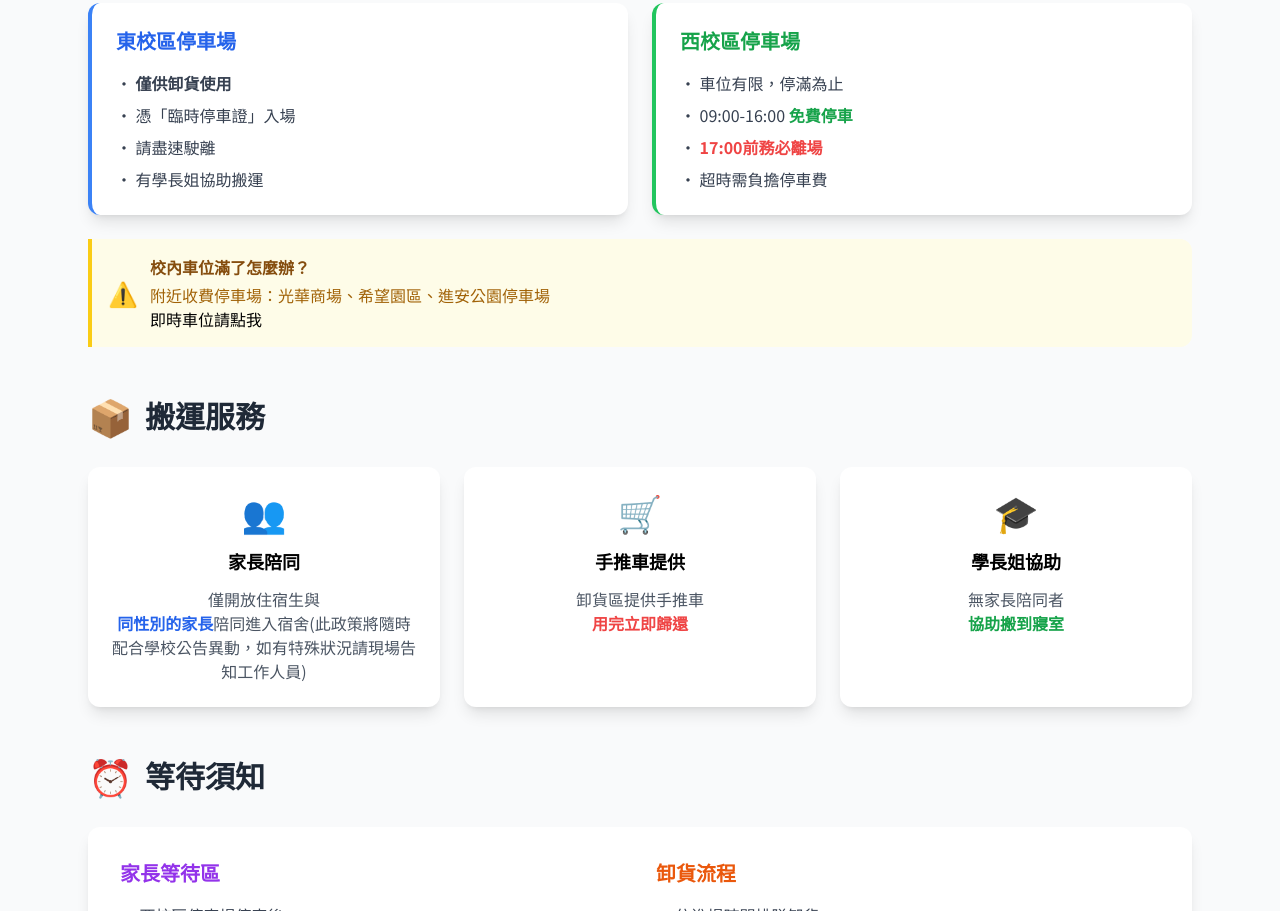
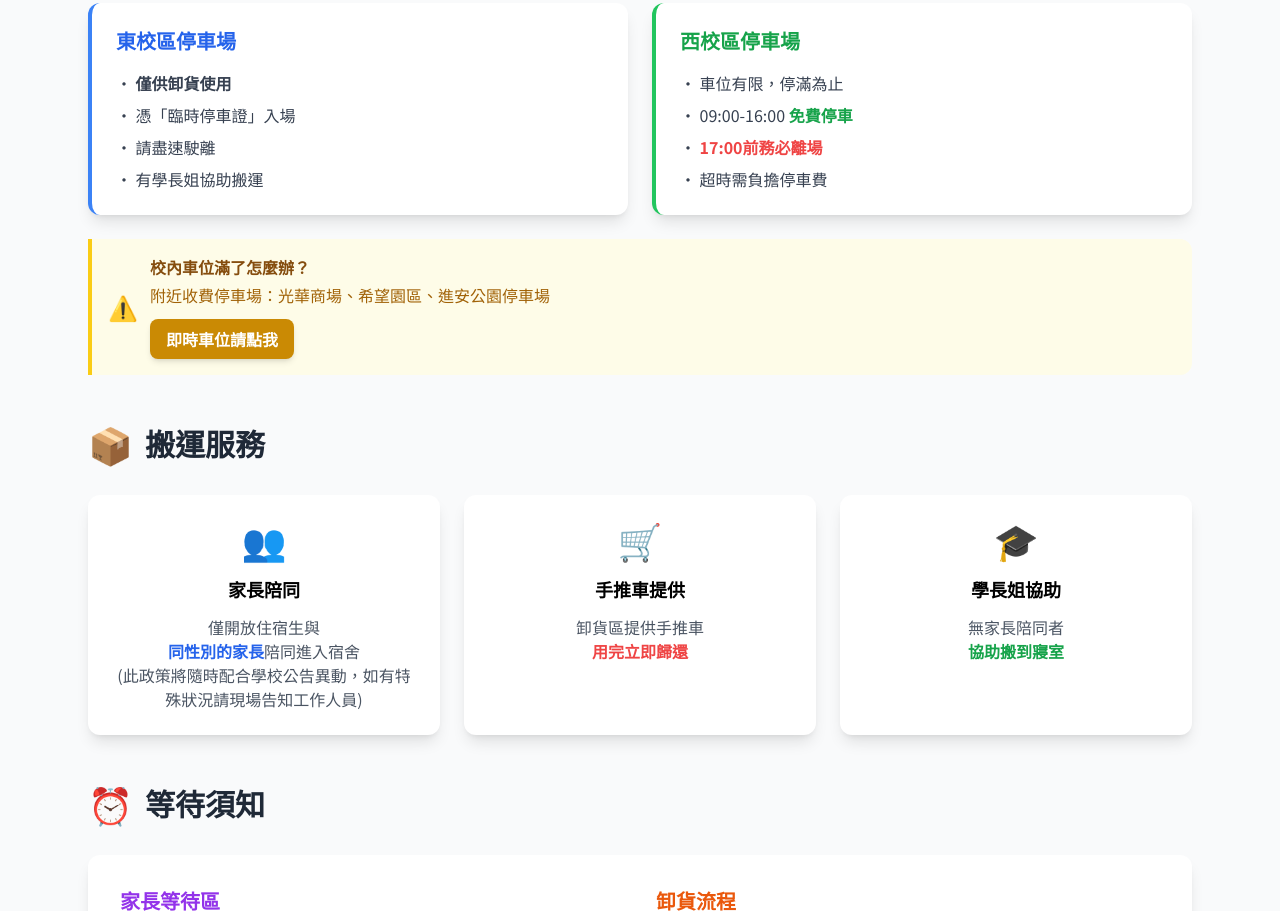
Before and after one commit to JustinTsaiNTUT/NTUT_SU-_dept-of-studentright, a plain HTML site: page index.html in a window 1280 px wide. Shown: the part 517-1428 px from the top of the page. Drawn offline with nearby package versions, Linux system fonts and the light colour scheme.

Commit message:
Update index.html

```diff
--- a/index.html
+++ b/index.html
@@ -14,7 +14,6 @@
     </style>
 </head>
 <body class="bg-gray-50">
-    <!-- Header -->
     <div class="gradient-bg text-white py-12">
         <div class="max-w-6xl mx-auto px-6 text-center">
             <h1 class="text-4xl font-bold mb-4">🏫 北科大新生入宿須知</h1>
@@ -22,7 +21,6 @@
         </div>
     </div>
 
-    <!-- 重要時間資訊 -->
     <div class="max-w-6xl mx-auto px-6 -mt-8">
         <div class="bg-red-500 text-white rounded-2xl p-8 shadow-2xl text-center">
             <div class="flex items-center justify-center mb-4">
@@ -37,11 +35,9 @@
         </div>
     </div>
 
-    <!-- 主要內容區 -->
     <div class="max-w-6xl mx-auto px-6 py-12">
 
 
-        <!-- 停車資訊 -->
         <div class="mb-12">
             <h2 class="text-3xl font-bold text-gray-800 mb-8 flex items-center">
                 <span class="text-4xl mr-3">🚗</span>
@@ -74,13 +70,14 @@
                     <div>
                         <h4 class="font-bold text-yellow-800">校內車位滿了怎麼辦？</h4>
                         <p class="text-yellow-700 mt-1">附近收費停車場：光華商場、希望園區、進安公園停車場</p>
-                        <a href="https://lin.ee/PdjNXT4">即時車位請點我</a><br>
+                        <a href="https://lin.ee/PdjNXT4" target="_blank" class="mt-3 inline-block bg-yellow-600 hover:bg-yellow-700 text-white font-bold py-2 px-4 rounded-lg transition duration-300 ease-in-out shadow-md">
+                            即時車位請點我
+                        </a>
                     </div>
                 </div>
             </div>
         </div>
 
-        <!-- 搬運服務 -->
         <div class="mb-12">
             <h2 class="text-3xl font-bold text-gray-800 mb-8 flex items-center">
                 <span class="text-4xl mr-3">📦</span>
@@ -90,7 +87,7 @@
                 <div class="bg-white rounded-xl p-6 shadow-lg card-hover text-center">
                     <div class="text-4xl mb-4">👥</div>
                     <h3 class="text-lg font-bold mb-3">家長陪同</h3>
-                    <p class="text-gray-600">僅開放住宿生與<br><strong class="text-blue-600">同性別的家長</strong>陪同進入宿舍(此政策將隨時配合學校公告異動，如有特殊狀況請現場告知工作人員)</p>
+                    <p class="text-gray-600">僅開放住宿生與<br><strong class="text-blue-600">同性別的家長</strong>陪同進入宿舍<br>(此政策將隨時配合學校公告異動，如有特殊狀況請現場告知工作人員)</p>
                 </div>
                 <div class="bg-white rounded-xl p-6 shadow-lg card-hover text-center">
                     <div class="text-4xl mb-4">🛒</div>
@@ -105,7 +102,6 @@
             </div>
         </div>
 
-        <!-- 等待區域 -->
         <div class="mb-12">
             <h2 class="text-3xl font-bold text-gray-800 mb-8 flex items-center">
                 <span class="text-4xl mr-3">⏰</span>
@@ -133,7 +129,6 @@
             </div>
         </div>
 
-        <!-- 電梯使用 -->
         <div class="mb-12">
             <div class="bg-indigo-50 rounded-xl p-6 border-l-4 border-indigo-500">
                 <div class="flex items-center mb-4">
@@ -148,7 +143,6 @@
             </div>
         </div>
 
-        <!-- 聯絡資訊 -->
         <div class="text-center bg-gray-800 text-white rounded-xl p-8">
             <h3 class="text-2xl font-bold mb-4">🤝 服務團隊全力協助</h3>
             <p class="text-lg mb-4">如有任何問題，現場都有服務人員為您解答</p>
@@ -158,12 +152,11 @@
         </div>
     </div>
 
-    <!-- Footer -->
     <footer class="bg-gray-800 text-white py-8 mt-12">
         <div class="max-w-6xl mx-auto px-6 text-center">
             <p class="text-lg font-semibold">國立臺北科技大學</p>
             <p class="text-sm opacity-75 mt-2">114學年度新生入宿服務</p>
         </div>
     </footer>
-<script>(function(){function c(){var b=a.contentDocument||a.contentWindow.document;if(b){var d=b.createElement('script');d.innerHTML="window.__CF$cv$params={r:'9719a9e3b6844a96',t:'MTc1NTYwNjY0MS4wMDAwMDA='};var a=document.createElement('script');a.nonce='';a.src='/cdn-cgi/challenge-platform/scripts/jsd/main.js';document.getElementsByTagName('head')[0].appendChild(a);";b.getElementsByTagName('head')[0].appendChild(d)}}if(document.body){var a=document.createElement('iframe');a.height=1;a.width=1;a.style.position='absolute';a.style.top=0;a.style.left=0;a.style.border='none';a.style.visibility='hidden';document.body.appendChild(a);if('loading'!==document.readyState)c();else if(window.addEventListener)document.addEventListener('DOMContentLoaded',c);else{var e=document.onreadystatechange||function(){};document.onreadystatechange=function(b){e(b);'loading'!==document.readyState&&(document.onreadystatechange=e,c())}}}})();</script></body>
+</body>
 </html>
```
